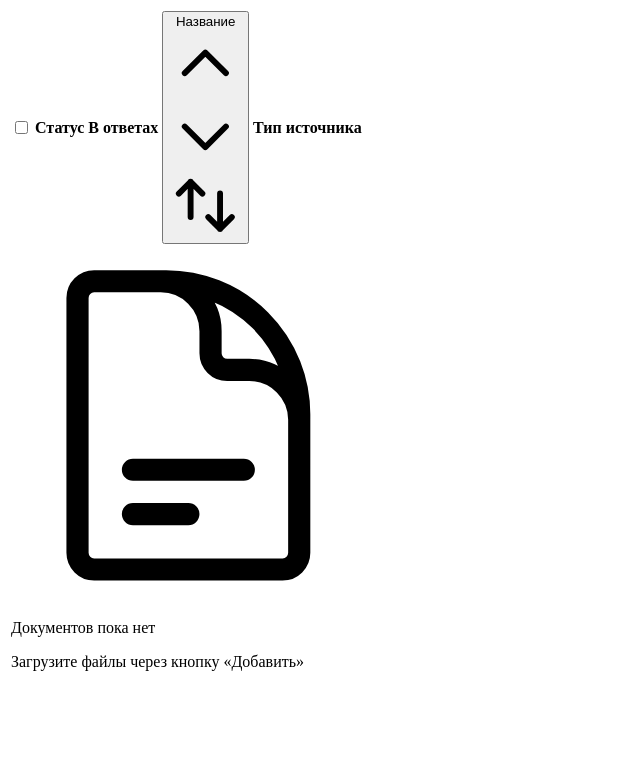
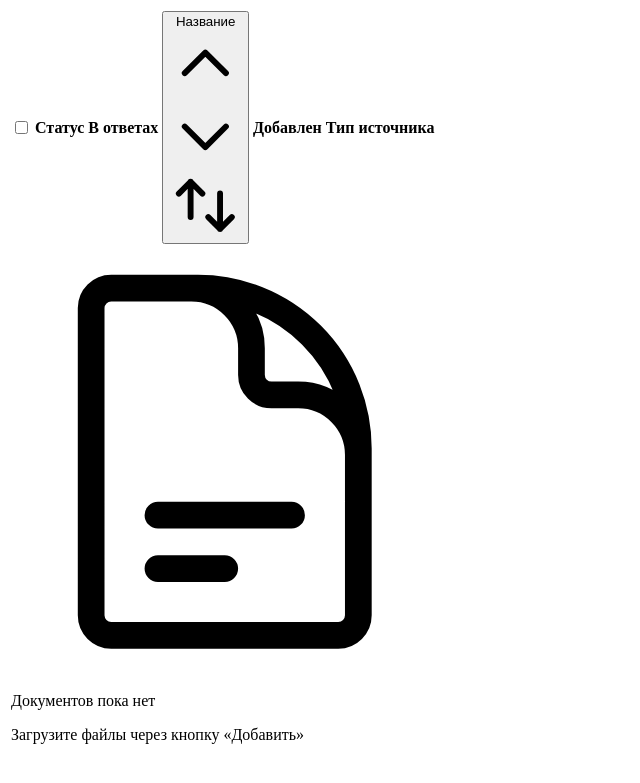
Before and after one commit to ognelis/cafetera_hr_bot, a FastAPI app: template templates/partials/document_table.html in a window 1280 px wide. Shown: the top 783 px of the page, without its empty margins (0-640 px from the left). Run offline with FastAPI, Linux system fonts and the light colour scheme; the template is opened without the code that fills it, so the values that code supplies are empty.

Commit message:
CAFETERA-2 add created at display

```diff
--- a/templates/partials/document_row.html
+++ b/templates/partials/document_row.html
@@ -64,6 +64,11 @@
       class="text-sm font-medium text-base-content hover:text-primary transition-colors"
       title="Скачать файл"
     >{{ doc.title }}</a>
+  </td>
+
+  {# Added date #}
+  <td class="px-3 py-3">
+    <span class="text-sm text-base-content/70 whitespace-nowrap">{{ doc.created_at.strftime('%d.%m.%Y %H:%M') }}</span>
   </td>
 
   {# Source type with icon — right aligned #}
--- a/templates/partials/document_table.html
+++ b/templates/partials/document_table.html
@@ -19,6 +19,7 @@
             <svg x-show="sortField !== 'title'" xmlns="http://www.w3.org/2000/svg" class="size-3 opacity-30" fill="none" viewBox="0 0 24 24" stroke="currentColor"><path stroke-linecap="round" stroke-linejoin="round" stroke-width="2" d="M7 16V4m0 0L3 8m4-4l4 4m6 0v12m0 0l4-4m-4 4l-4-4" /></svg>
           </button>
         </th>
+        <th class="w-36 px-3 text-xs font-semibold uppercase tracking-wide text-base-content/50">Добавлен</th>
         <th class="w-40 px-3 text-right text-xs font-semibold uppercase tracking-wide text-base-content/50">Тип источника</th>
         <th class="w-10"></th>
       </tr>
@@ -30,7 +31,7 @@
         {% endfor %}
       {% else %}
         <tr id="empty-state">
-          <td colspan="6" class="text-center py-16 text-base-content/50">
+          <td colspan="7" class="text-center py-16 text-base-content/50">
             <div class="flex flex-col items-center gap-2.5">
               <svg xmlns="http://www.w3.org/2000/svg" class="size-12 text-base-content/15" fill="none" viewBox="0 0 24 24" stroke="currentColor" stroke-width="1.5">
                 <path stroke-linecap="round" stroke-linejoin="round" d="M19.5 14.25v-2.625a3.375 3.375 0 00-3.375-3.375h-1.5A1.125 1.125 0 0113.5 7.125v-1.5a3.375 3.375 0 00-3.375-3.375H8.25m0 12.75h7.5m-7.5 3H12M10.5 2.25H5.625c-.621 0-1.125.504-1.125 1.125v17.25c0 .621.504 1.125 1.125 1.125h12.75c.621 0 1.125-.504 1.125-1.125V11.25a9 9 0 00-9-9z" />
```
